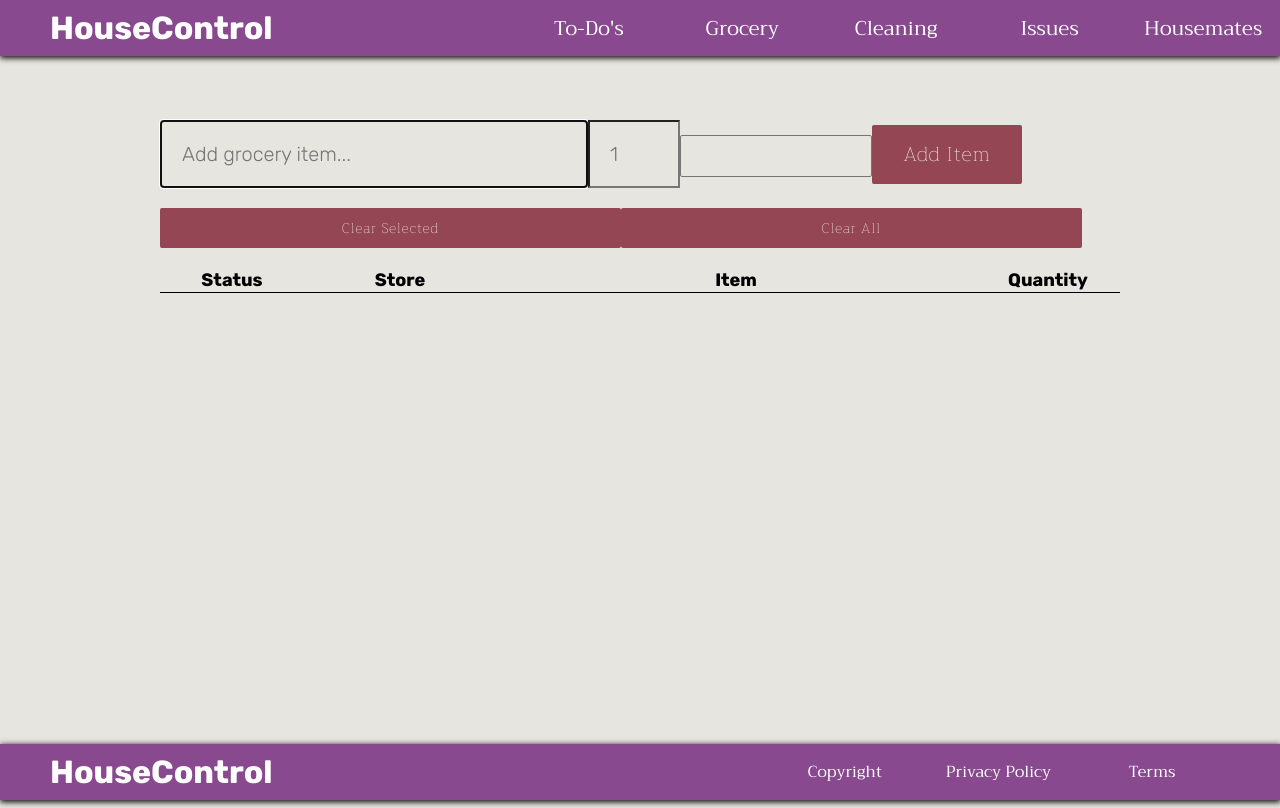
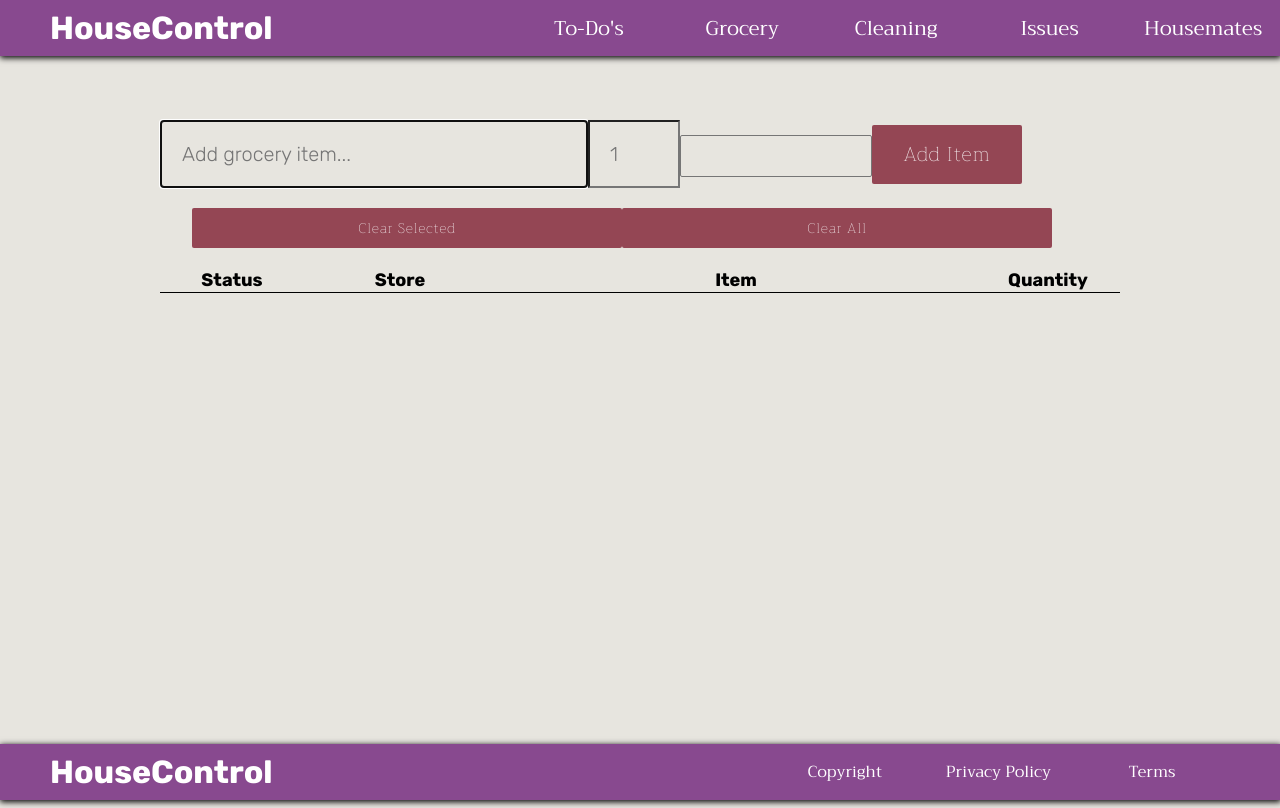
Before and after one commit to dmcfaddengalway/HouseControl, an Angular app: page /grocery in a window 1280 px wide. Built offline with nearby package versions, Linux system fonts and the light colour scheme.

Commit message:
changed style of clear buttons

```diff
--- a/src/app/Components/grocery-list/grocery-list.component.html
+++ b/src/app/Components/grocery-list/grocery-list.component.html
@@ -22,17 +22,18 @@
                 <button type="submit" class="submitButtonBig" (click)="addGroceryItem()">Add Item</button>
             </form>
         </div>
-
+        <div class="listControlContainer">
+            <div class="listControlBox">
+                <div class="listBar">
+                    <button type="submit" class="submitButtonLong" (click)="clearSelected()">Clear Selected</button>
+                    <button type="submit" class="submitButtonLong" (click)="clearAll()">Clear All</button>
+                </div>
+            </div>
+        </div>
         <div class="listContainer">
             <div class="listBox">
-                <div class="listControlContainer">
-                    <div class="listBar">
-                        <button type="submit" class="submitButtonLong" (click)="clearSelected()">Clear Selected</button>
-                        <button type="submit" class="submitButtonLong" (click)="clearAll()">Clear All</button>
-                    </div>
-                </div>
                 <div class="listTableContainer">
-                    <table>
+                    <table id="groceryTable">
                         <thead>
                             <tr>
                                 <td class="statusHead">Status</td>
--- a/src/app/Components/grocery-list/grocery-list.component.scss
+++ b/src/app/Components/grocery-list/grocery-list.component.scss
@@ -32,6 +32,16 @@
         }
     }
 
+    .listControlContainer {
+        width: 100%;
+        margin: 20px auto;
+
+        .listControlBox {
+            width: 70%;
+            margin: 0 auto;
+        }
+    }
+
     .listContainer {
         width: 100%;
 
@@ -39,7 +49,6 @@
             width: 75%;
             margin: 20px auto;
 
-            .listControlContainer,
             .listTableContainer {
                 width: 100%;
                 margin: 0 auto;
--- a/src/app/Components/grocery-list/grocery-list.component.ts
+++ b/src/app/Components/grocery-list/grocery-list.component.ts
@@ -32,8 +32,9 @@ export class GroceryListComponent implements OnInit {
     }
 
     clearSelected() {
-        var checkedBoxes = document.querySelectorAll("input[type=checkboxes]:checked").length;
-        console.log('Num of checked checkboses: ', checkedBoxes);
+        var checkedBoxes = document.getElementsByTagName('input[type="checkbox"]');
+
+        console.log('Num of checked checkboxes: ', checkedBoxes);
     }
 
     clearAll() {
```
